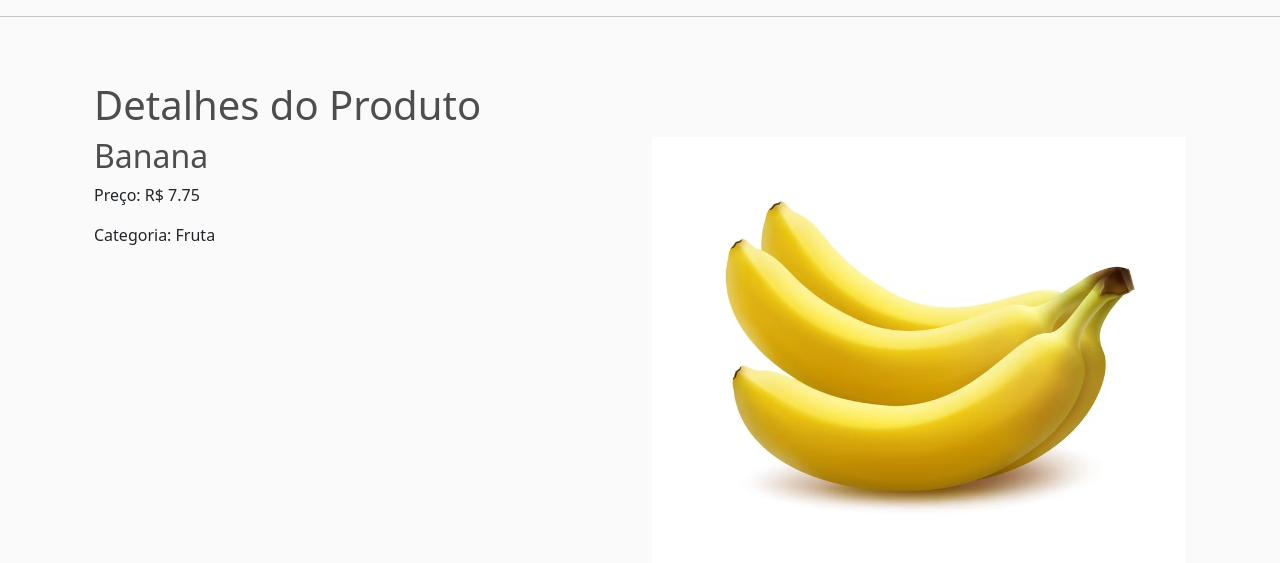
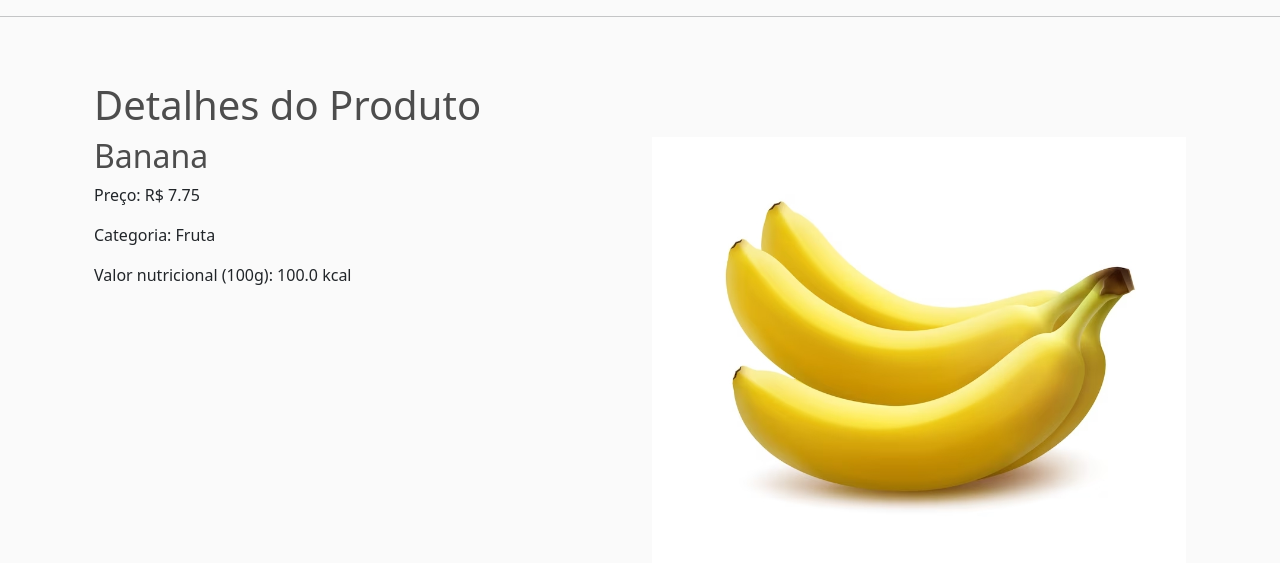
Before and after one commit to brunoribeirol/naturezaNaMesa, a Django app: page /produto/1/ in a window 1280 px wide. Shown: the part 56-619 px from the top of the page. Run offline with Django 4.2, Linux system fonts and the light colour scheme; data comes from the database, SQL or seed files in the repository.

Commit message:
valor nutricional

```diff
--- a/naturezaNaMesa/naturezaApp/models.py
+++ b/naturezaNaMesa/naturezaApp/models.py
@@ -14,6 +14,7 @@
 class Product(models.Model):
     name = models.CharField(max_length=200, null=True)
     price = models.FloatField()
+    nutri = models.IntegerField(default=100)
     digital = models.BooleanField(default=False, null=True, blank=False)
     image = models.ImageField(null=True, blank=True)
 
--- a/naturezaNaMesa/naturezaApp/templates/naturezaApp/detalhes_produto.html
+++ b/naturezaNaMesa/naturezaApp/templates/naturezaApp/detalhes_produto.html
@@ -12,6 +12,7 @@
             {% else %}
             <p>Categoria: Fruta</p>
             {% endif %}
+            <p>Valor nutricional (100g): {{ produto.nutri }} kcal</p>
         </div>
         <div class="col-md-6">
             {% if produto.image %}
--- a/naturezaNaMesa/naturezaApp/views.py
+++ b/naturezaNaMesa/naturezaApp/views.py
@@ -11,7 +11,7 @@
 
 # Create your views here.
 
-@login_required(login_url='login/')
+#@login_required(login_url='login/')
 def naturezaApp(request):
 
     if request.user.is_authenticated:
```
Also changed, not shown: naturezaNaMesa/naturezaApp/migrations/0003_product_nutri.py (added).
